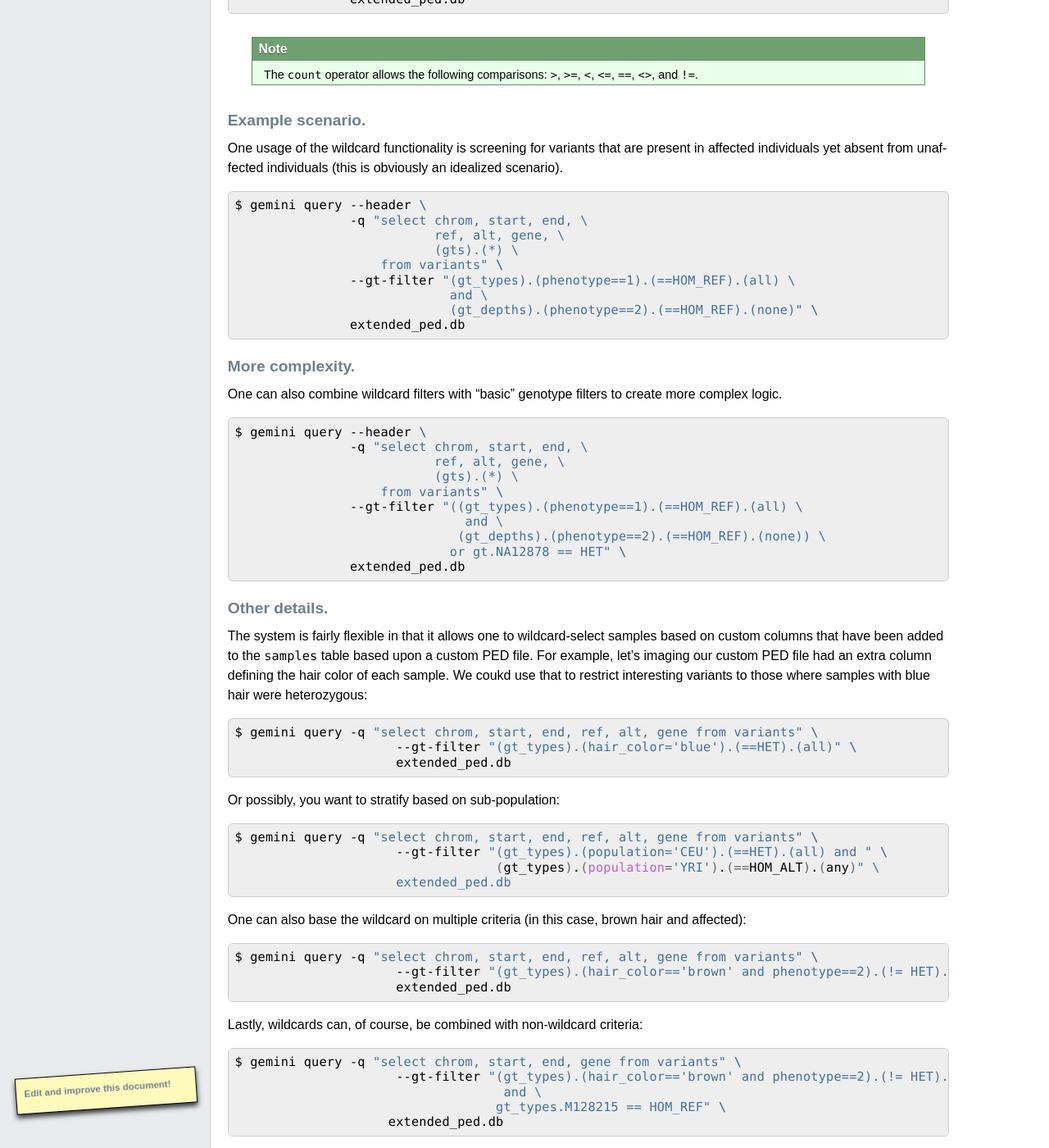
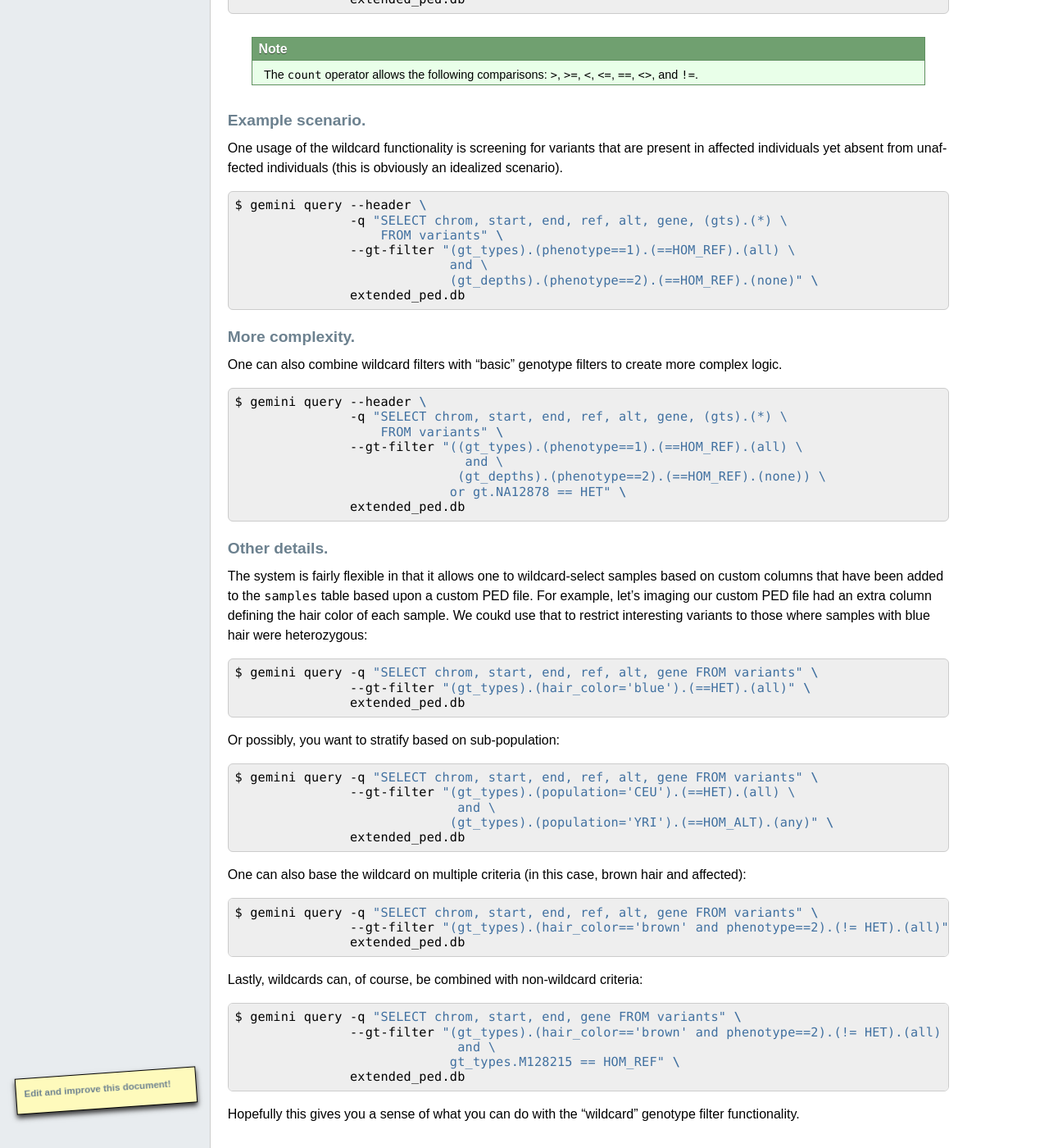
Before and after one commit to arq5x/gemini, a Sphinx documentation site: the page built from docs/content/querying.rst, in a window 1280 px wide and 1400 px high, scrolled down 7398 px. Shown: the whole window at 82% size. Built offline with Sphinx 7.4.7, drawn with Linux system fonts in a browser that asks for light colours; formulas are drawn with MathJax 3; pages that are not in the unit, such as notebooks, are missing from menus; comment, search, counter and statistics services are not loaded; the version number is read from the project's files by our own code.

Commit message:
purtier.

```diff
--- a/docs/content/querying.rst
+++ b/docs/content/querying.rst
@@ -451,10 +451,8 @@ that are present in affected individuals yet absent from unaffected individuals
 .. code-block:: bash
 
   $ gemini query --header \
-                 -q "select chrom, start, end, \
-                            ref, alt, gene, \
-                            (gts).(*) \
-                     from variants" \
+                 -q "SELECT chrom, start, end, ref, alt, gene, (gts).(*) \
+                     FROM variants" \
                  --gt-filter "(gt_types).(phenotype==1).(==HOM_REF).(all) \
                               and \
                               (gt_depths).(phenotype==2).(==HOM_REF).(none)" \
@@ -470,10 +468,8 @@ to create more complex logic.
 .. code-block:: bash
 
   $ gemini query --header \
-                 -q "select chrom, start, end, \
-                            ref, alt, gene, \
-                            (gts).(*) \
-                     from variants" \
+                 -q "SELECT chrom, start, end, ref, alt, gene, (gts).(*) \
+                     FROM variants" \
                  --gt-filter "((gt_types).(phenotype==1).(==HOM_REF).(all) \
                                 and \
                                (gt_depths).(phenotype==2).(==HOM_REF).(none)) \
@@ -491,37 +487,38 @@ custom PED file had an extra column defining the hair color of each sample. We c
 
 .. code-block:: bash
 
-  $ gemini query -q "select chrom, start, end, ref, alt, gene from variants" \
-                       --gt-filter "(gt_types).(hair_color='blue').(==HET).(all)" \
-                       extended_ped.db
+  $ gemini query -q "SELECT chrom, start, end, ref, alt, gene FROM variants" \
+                 --gt-filter "(gt_types).(hair_color='blue').(==HET).(all)" \
+                 extended_ped.db
 
 Or possibly, you want to stratify based on sub-population:
 
 .. code-block:: bash
 
-  $ gemini query -q "select chrom, start, end, ref, alt, gene from variants" \
-                       --gt-filter "(gt_types).(population='CEU').(==HET).(all) and " \
-                                    (gt_types).(population='YRI').(==HOM_ALT).(any)" \
-                       extended_ped.db
+  $ gemini query -q "SELECT chrom, start, end, ref, alt, gene FROM variants" \
+                 --gt-filter "(gt_types).(population='CEU').(==HET).(all) \
+                               and \
+                              (gt_types).(population='YRI').(==HOM_ALT).(any)" \
+                 extended_ped.db
 
 
 One can also base the wildcard on multiple criteria (in this case, brown hair and affected):
 
 .. code-block:: bash
 
-  $ gemini query -q "select chrom, start, end, ref, alt, gene from variants" \
-                       --gt-filter "(gt_types).(hair_color=='brown' and phenotype==2).(!= HET).(all)" \
-                       extended_ped.db
+  $ gemini query -q "SELECT chrom, start, end, ref, alt, gene FROM variants" \
+                 --gt-filter "(gt_types).(hair_color=='brown' and phenotype==2).(!= HET).(all)" \
+                 extended_ped.db
 
 Lastly, wildcards can, of course, be combined with non-wildcard criteria:
 
 .. code-block:: bash
 
-  $ gemini query -q "select chrom, start, end, gene from variants" \
-                       --gt-filter "(gt_types).(hair_color=='brown' and phenotype==2).(!= HET).(all) \
-                                     and \
-                                    gt_types.M128215 == HOM_REF" \
-                      extended_ped.db
+  $ gemini query -q "SELECT chrom, start, end, gene FROM variants" \
+                 --gt-filter "(gt_types).(hair_color=='brown' and phenotype==2).(!= HET).(all) \
+                               and \
+                              gt_types.M128215 == HOM_REF" \
+                 extended_ped.db
 
 Hopefully this gives you a sense of what you can do with the "wildcard" genotype filter functionality.
 
```
